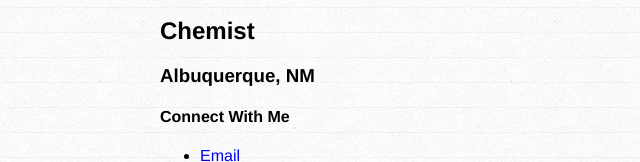
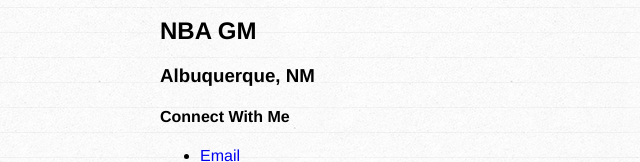
Before and after one commit to eemash/eemash.github.io, a plain HTML site: page index.html in a window 1280 px wide. Shown: the part 353-515 px from the top of the page, 0-640 px from the left. Drawn offline with Linux system fonts and the light colour scheme.

Commit message:
Change of job

```diff
--- a/index.html
+++ b/index.html
@@ -11,7 +11,7 @@
     <p>
       <img src="walter.jpg">
     </p>
-    <h2>Chemist</h2>
+    <h2>NBA GM</h2>
     <h3>Albuquerque, NM</h3>
     <section>
       <h4>Connect With Me</h4>
```
